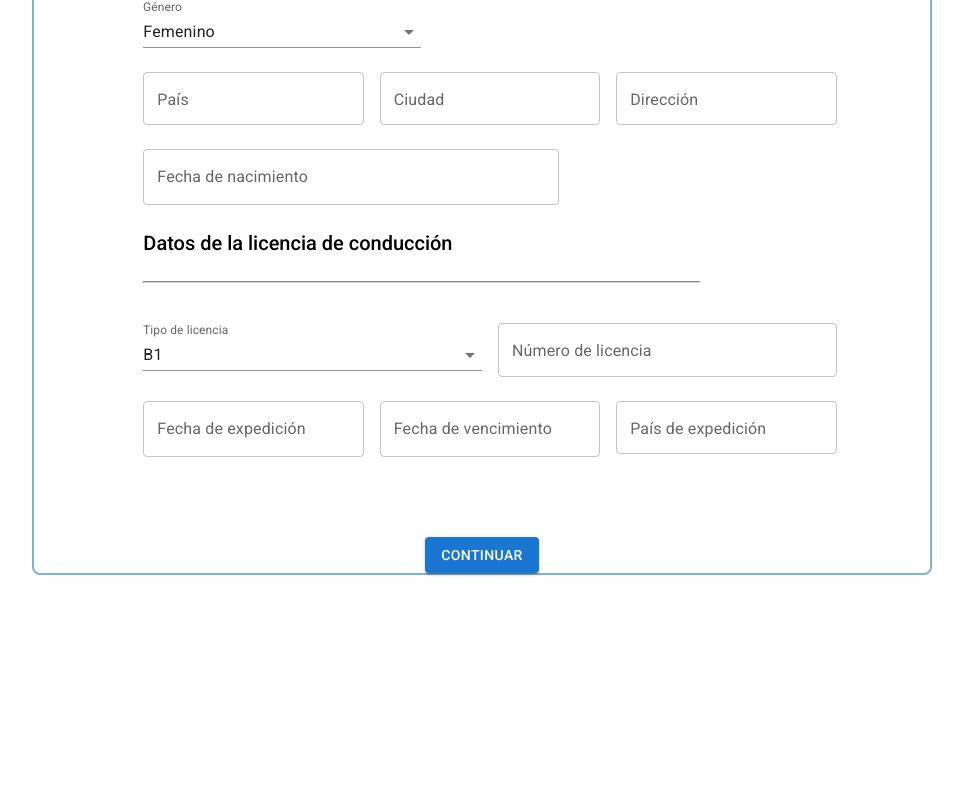
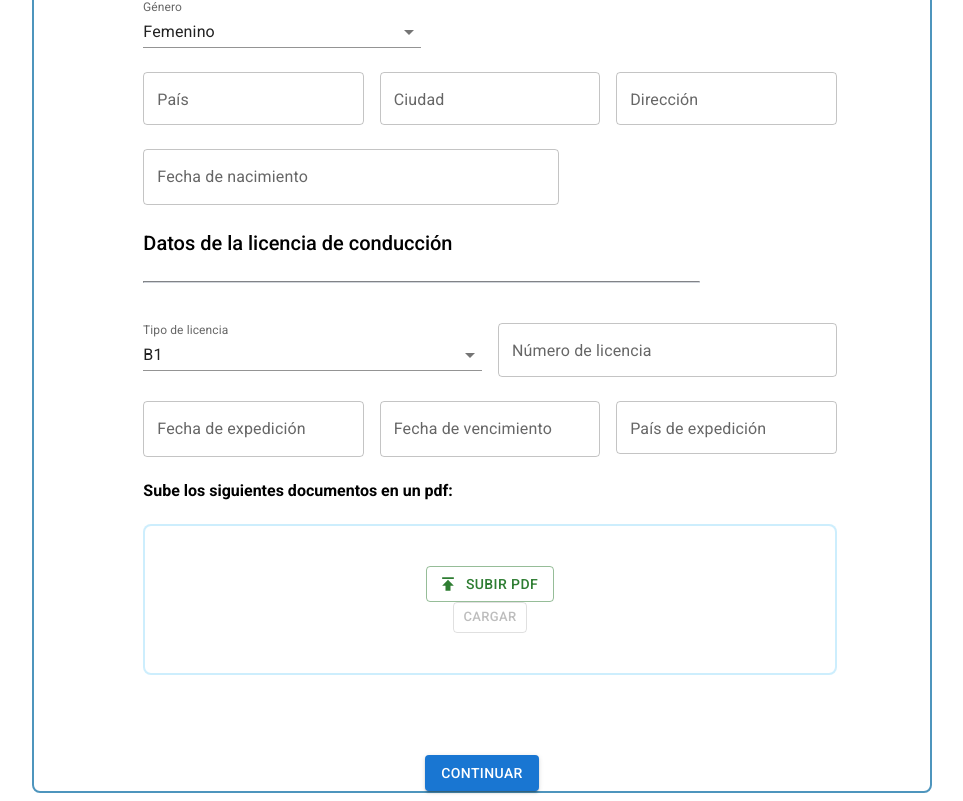
Before and after one commit to CodeF-ctory2023/front, a Next.js app: page /signUp in a window 1280 px wide. Shown: the part 533-1334 px from the top of the page, without its empty margins (158-1121 px from the left). Before the commit the page ends 1116 px from the top, so only its background shows below. Built offline with nearby package versions, Linux system fonts and the light colour scheme.

Commit message:
added upload file (not completed)

```diff
--- /dev/null
+++ b/components/CustomUploadFileComponent/index.tsx
@@ -0,0 +1,94 @@
+import React, { useState } from 'react';
+import Button from '@mui/material/Button';
+import PublishIcon from '@mui/icons-material/Publish';
+import LinearProgress from '@mui/material/LinearProgress';
+import Alert from '@mui/material/Alert';
+import { styled } from '@mui/material/styles';
+
+const Input = styled('input')({
+  display: 'none',
+});
+
+export default function UploadPDFComponent() {
+  const [selectedFile, setSelectedFile] = useState<File | null>(null);
+  const [uploading, setUploading] = useState(false);
+  const [uploadSuccess, setUploadSuccess] = useState(false);
+  const [uploadError, setUploadError] = useState('');
+
+  const handleFileChange = (event: React.ChangeEvent<HTMLInputElement>) => {
+    if (event.target.files) {
+      setSelectedFile(event.target.files[0]);
+      setUploadSuccess(false); // Reset the success state
+      setUploadError(''); // Clear any previous errors
+    }
+  };
+
+  const handleUpload = async () => {
+    if (selectedFile) {
+      setUploading(true);
+      try {
+        // Lógica para cargar el archivo
+        console.log('Uploading', selectedFile);
+
+        // Dummy timeout para simular la carga del archivo
+        await new Promise((resolve) => setTimeout(resolve, 2000));
+
+        setUploadSuccess(true); // Indica que la carga fue exitosa
+      } catch (error) {
+        setUploadError('Error al cargar el archivo.'); // Un mensaje de error genérico
+      } finally {
+        setUploading(false); // Terminó el proceso de carga
+      }
+    }
+  };
+
+  return (
+    <div className="flex flex-col items-center justify-center p-4">
+      <Input
+        accept="application/pdf"
+        id="upload-pdf"
+        type="file"
+        onChange={handleFileChange}
+      />
+      <label htmlFor="upload-pdf">
+        <Button
+          variant="outlined"
+          component="span"
+          color='success'
+          startIcon={<PublishIcon />}
+          disabled={uploading}
+        >
+          Subir PDF
+        </Button>
+      </label>
+      {selectedFile && (
+        <div className="mt-2 text-sm">
+          Archivo seleccionado: {selectedFile.name}
+        </div>
+      )}
+      {uploading && (
+        <LinearProgress className="mt-2 w-full" />
+      )}
+      {!uploading && uploadSuccess && (
+        <Alert severity="success" className="mt-2 w-full">
+          Archivo cargado con éxito.
+        </Alert>
+      )}
+      {!uploading && uploadError && (
+        <Alert severity="error" className="mt-2 w-full">
+          {uploadError}
+        </Alert>
+      )}
+      <Button
+        variant="outlined"
+        color="secondary"
+        onClick={handleUpload}
+        size='small'
+        disabled={!selectedFile || uploading}
+        className={'mt-2'}
+      >
+        Cargar
+      </Button>
+    </div>
+  );
+}
--- a/components/FormPartner/index.tsx
+++ b/components/FormPartner/index.tsx
@@ -4,6 +4,7 @@ import { AdapterDayjs } from '@mui/x-date-pickers/AdapterDayjs';
 import { LocalizationProvider } from '@mui/x-date-pickers/LocalizationProvider';
 import { DatePicker } from '@mui/x-date-pickers/DatePicker';
 import { DriverSolicitude } from '@/interfaces/driverSolicitude';
+import CustomUploadFileComponent from '../CustomUploadFileComponent';
 
 const idTypes = [
     {
@@ -63,77 +64,65 @@ interface FormPartnerProps {
     onChange: (fieldName: keyof DriverSolicitude, value: string) => void;
 }
 
-export const FormPartner: React.FC<FormPartnerProps> = ({ formData, onChange }) =>
-{
-    const handleIdChange= (event: React.ChangeEvent<HTMLInputElement>) =>
-    {
+export const FormPartner: React.FC<FormPartnerProps> = ({ formData, onChange }) => {
+    const handleIdChange = (event: React.ChangeEvent<HTMLInputElement>) => {
         const newValue = event.target.value;
         onChange('id', newValue);
     }
 
-    const handleIdTypeChange = (event: React.ChangeEvent<HTMLInputElement>) =>
-    {
+    const handleIdTypeChange = (event: React.ChangeEvent<HTMLInputElement>) => {
         const newValue = event.target.value;
         onChange('id_type', newValue);
     }
 
-    const handleNameChange = (event: React.ChangeEvent<HTMLInputElement>) =>
-    {
+    const handleNameChange = (event: React.ChangeEvent<HTMLInputElement>) => {
         const newValue = event.target.value;
         onChange('name', newValue);
     }
 
-    const handlesurnameChange = (event: React.ChangeEvent<HTMLInputElement>) =>
-    {
+    const handlesurnameChange = (event: React.ChangeEvent<HTMLInputElement>) => {
         const newValue = event.target.value;
         onChange('surname', newValue);
     }
 
-    const handleEmailChange = (event: React.ChangeEvent<HTMLInputElement>) =>
-    {
+    const handleEmailChange = (event: React.ChangeEvent<HTMLInputElement>) => {
         const newValue = event.target.value;
         onChange('email', newValue);
     }
 
-    const handleGenreChange = (event: React.ChangeEvent<HTMLInputElement>) =>
-    {
+    const handleGenreChange = (event: React.ChangeEvent<HTMLInputElement>) => {
         const newValue = event.target.value;
         onChange('genre', newValue);
     }
 
-    const handlePhoneChange = (event: React.ChangeEvent<HTMLInputElement>) =>
-    {
+    const handlePhoneChange = (event: React.ChangeEvent<HTMLInputElement>) => {
         const newValue = event.target.value;
         onChange('phone', newValue);
     }
 
-    const handleHomeAddressChange = (event: React.ChangeEvent<HTMLInputElement>) =>
-    {
+    const handleHomeAddressChange = (event: React.ChangeEvent<HTMLInputElement>) => {
         const newValue = event.target.value;
         onChange('home_address', newValue);
     }
 
-    const handleCityChange = (event: React.ChangeEvent<HTMLInputElement>) =>
-    {
+    const handleCityChange = (event: React.ChangeEvent<HTMLInputElement>) => {
         const newValue = event.target.value;
         onChange('city', newValue);
     }
 
-    const handleCountryChange = (event: React.ChangeEvent<HTMLInputElement>) =>
-    {
+    const handleCountryChange = (event: React.ChangeEvent<HTMLInputElement>) => {
         const newValue = event.target.value;
         onChange('country', newValue);
     }
 
-    const handleBirthDateChange = (date: Date | null) =>
-    {
+    const handleBirthDateChange = (date: Date | null) => {
         onChange('birthDate', date?.toString() || '');
 
         // Calcular la edad a partir de la fecha de nacimiento
         if (date) {
             const birthDate = new Date(date);
             const currentDate = new Date();
-            let age:number = currentDate.getFullYear() - birthDate.getFullYear();
+            let age: number = currentDate.getFullYear() - birthDate.getFullYear();
 
             // Asegurarse de que la fecha de cumpleaños aún no ha ocurrido este año
             if (
@@ -147,30 +136,25 @@ export const FormPartner: React.FC<FormPartnerProps> = ({ formData, onChange })
         }
     };
 
-    const handleLicenseNumberChange = (event: React.ChangeEvent<HTMLInputElement>) =>
-    {
+    const handleLicenseNumberChange = (event: React.ChangeEvent<HTMLInputElement>) => {
         const newValue = event.target.value;
         onChange('licenseNumber', newValue);
     };
 
-    const handleLicenseTypeChange = (event: React.ChangeEvent<HTMLInputElement>) =>
-    {
+    const handleLicenseTypeChange = (event: React.ChangeEvent<HTMLInputElement>) => {
         const newValue = event.target.value;
         onChange('licenseType', newValue);
     };
 
-    const handleLicenseDateChange = (date: Date | null) =>
-    {
+    const handleLicenseDateChange = (date: Date | null) => {
         onChange('licenseDate', date?.toString() || '');
     }
 
-    const handleLicenseExpirationDateChange = (date: Date | null) =>
-    {
+    const handleLicenseExpirationDateChange = (date: Date | null) => {
         onChange('licenseExpirationDate', date?.toString() || '');
     }
 
-    const handleLicenseCountryChange = (event: React.ChangeEvent<HTMLInputElement>) =>
-    {
+    const handleLicenseCountryChange = (event: React.ChangeEvent<HTMLInputElement>) => {
         const newValue = event.target.value;
         onChange('licenseCountry', newValue);
     }
@@ -308,7 +292,7 @@ export const FormPartner: React.FC<FormPartnerProps> = ({ formData, onChange })
                         label="Fecha de nacimiento"
                         className='w-3/5 pb-6'
                         onChange={handleBirthDateChange}
-                        />
+                    />
                 </LocalizationProvider>
 
                 <h3 className="text-xl font-medium mb-2">Datos de la licencia de conducción</h3>
@@ -360,6 +344,13 @@ export const FormPartner: React.FC<FormPartnerProps> = ({ formData, onChange })
                         onChange={handleLicenseCountryChange}
                     />
                 </div>
+
+                <h4> Sube los siguientes documentos en un pdf:</h4>
+                <div className="flex justify-center items-center p-6 border-solid bg-white border-2 border-sky-400 rounded-lg border-opacity-25">
+                    <div className="w-full">
+                        <CustomUploadFileComponent />
+                    </div>
+                </div>
             </div>
         </form>
     );
--- a/package.json
+++ b/package.json
@@ -14,6 +14,7 @@
     "@emotion/react": "^11.11.1",
     "@emotion/styled": "^11.11.0",
     "@fontsource/roboto": "^5.0.8",
+    "@mui/icons-material": "^5.14.16",
     "@mui/material": "^5.14.10",
     "@mui/x-date-pickers": "^6.15.0",
     "@types/node": "20.6.2",
--- a/pages/signUp.tsx
+++ b/pages/signUp.tsx
@@ -91,7 +91,7 @@ const SignUp = () => {
 
     return (
         <div className="container mx-auto mt-10 border-solid border-2 border-radius rounded-lg
-                            max-w-4xl font-roboto border-sky-700 border-opacity-50">
+                            max-w-4xl font-roboto border-sky-700 border-opacity-70">
 
             <div className="p-8">
                 <CustomStepper
@@ -124,7 +124,6 @@ const SignUp = () => {
                 </div>
             </CustomModal>
 
-
         </div >
     )
 };
```
Also changed, not shown: 1 other file (tests, documents, lock files or other folders).
